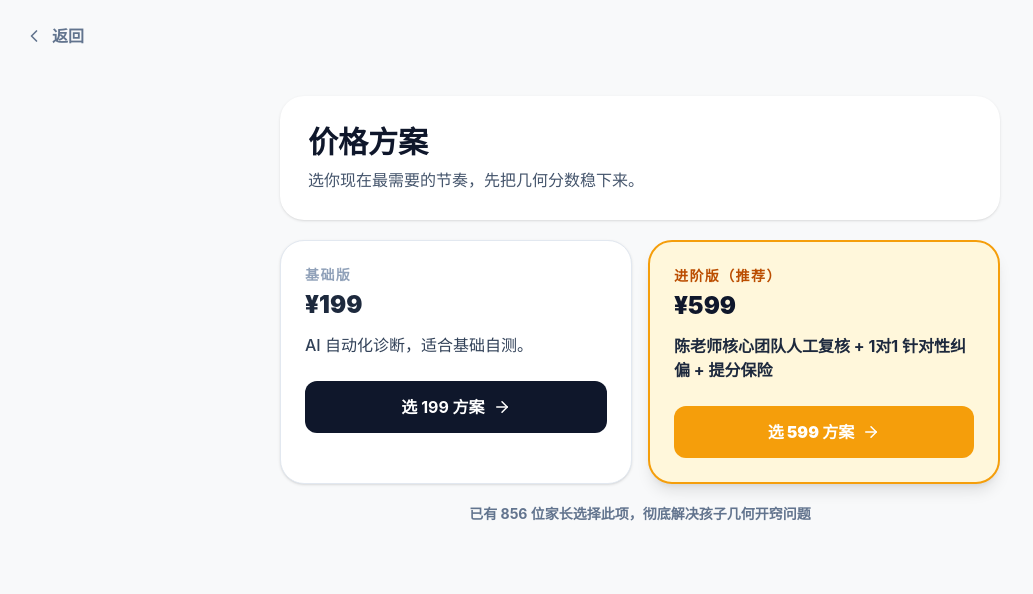
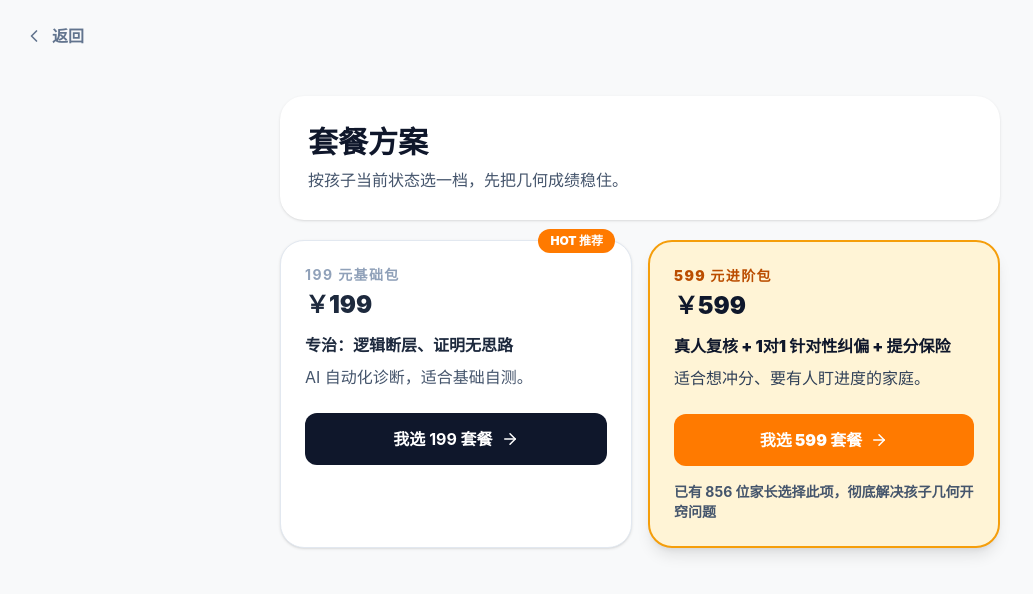
Before and after one commit to zy668559-lang/geom-awake, a Next.js app: page /pricing in a window 1280 px wide. Shown: the top 594 px of the page, without its empty margins (0-1033 px from the left). Built offline with nearby package versions, Linux system fonts and the light colour scheme.

Commit message:
feat(T-BIZ-002): humanize pricing and retest conversion UI

```diff
--- a/app/pricing/page.tsx
+++ b/app/pricing/page.tsx
@@ -20,41 +20,45 @@ export default function PricingPage() {
 
       <main className="flex-1 max-w-3xl mx-auto w-full p-6 space-y-5 pb-24">
         <header className="bg-white rounded-[24px] p-7 shadow-sm">
-          <h1 className="text-3xl font-black text-slate-900">价格方案</h1>
-          <p className="text-slate-600 mt-2">选你现在最需要的节奏，先把几何分数稳下来。</p>
+          <h1 className="text-3xl font-black text-slate-900">套餐方案</h1>
+          <p className="text-slate-600 mt-2">按孩子当前状态选一档，先把几何成绩稳住。</p>
         </header>
 
         <section className="grid grid-cols-1 md:grid-cols-2 gap-4">
-          <article className="bg-white border border-slate-200 rounded-[24px] p-6 shadow-sm">
-            <p className="text-sm font-bold text-slate-400 uppercase tracking-widest">基础版</p>
-            <h2 className="text-2xl font-black text-slate-800 mt-1">¥199</h2>
-            <p className="text-slate-700 font-medium mt-3">AI 自动化诊断，适合基础自测。</p>
+          <article className="relative bg-white border border-slate-200 rounded-[24px] p-6 shadow-sm">
+            <span className="absolute -top-3 right-4 bg-[#FF7A00] text-white text-xs font-black px-3 py-1 rounded-full">
+              HOT 推荐
+            </span>
+            <p className="text-sm font-bold text-slate-400 tracking-widest">199 元基础包</p>
+            <h2 className="text-2xl font-black text-slate-800 mt-1">￥199</h2>
+            <p className="text-slate-800 font-bold mt-3">专治：逻辑断层、证明无思路</p>
+            <p className="text-slate-600 mt-2">AI 自动化诊断，适合基础自测。</p>
             <button
               onClick={() => router.push("/upsell/submit?pkg=A")}
               className="mt-6 w-full bg-slate-900 text-white py-3.5 rounded-xl font-bold hover:opacity-90 transition-opacity flex items-center justify-center gap-2"
             >
-              选 199 方案
+              我选 199 套餐
               <ArrowRight size={18} />
             </button>
           </article>
 
-          <article className="bg-[#FFF7DB] border-2 border-[#F59E0B] rounded-[24px] p-6 shadow-lg">
-            <p className="text-sm font-bold text-amber-700 uppercase tracking-widest">进阶版（推荐）</p>
-            <h2 className="text-2xl font-black text-slate-900 mt-1">¥599</h2>
-            <p className="text-slate-800 font-bold mt-3">陈老师核心团队人工复核 + 1对1 针对性纠偏 + 提分保险</p>
+          <article className="bg-[#FFF4D6] border-2 border-[#F59E0B] rounded-[24px] p-6 shadow-lg">
+            <p className="text-sm font-black text-amber-700 tracking-widest">599 元进阶包</p>
+            <h2 className="text-2xl font-black text-slate-900 mt-1">￥599</h2>
+            <p className="text-slate-900 font-black mt-3">真人复核 + 1对1 针对性纠偏 + 提分保险</p>
+            <p className="text-slate-700 mt-2">适合想冲分、要有人盯进度的家庭。</p>
             <button
               onClick={() => router.push("/upsell/submit?pkg=B")}
-              className="mt-6 w-full bg-[#F59E0B] text-white py-3.5 rounded-xl font-black hover:brightness-105 transition-all flex items-center justify-center gap-2"
+              className="mt-6 w-full bg-[#FF7A00] text-white py-3.5 rounded-xl font-black hover:brightness-105 transition-all flex items-center justify-center gap-2"
             >
-              选 599 方案
+              我选 599 套餐
               <ArrowRight size={18} />
             </button>
+            <p className="text-sm text-slate-600 font-bold mt-4">
+              已有 856 位家长选择此项，彻底解决孩子几何开窍问题
+            </p>
           </article>
         </section>
-
-        <p className="text-center text-sm text-slate-500 font-bold">
-          已有 856 位家长选择此项，彻底解决孩子几何开窍问题
-        </p>
       </main>
     </div>
   );
--- a/app/retest/page.tsx
+++ b/app/retest/page.tsx
@@ -2,30 +2,30 @@
 
 import { useEffect, useMemo, useState } from "react";
 import { useRouter, useSearchParams } from "next/navigation";
-import { ChevronLeft, ArrowRight } from "lucide-react";
-import {
-    REPAIR_CAUSE_OPTIONS,
-    RepairCause,
-    isRepairCause,
-} from "@/data/training/repair_7days";
+import { ArrowRight, ChevronLeft, X } from "lucide-react";
+import { REPAIR_CAUSE_OPTIONS, RepairCause, isRepairCause } from "@/data/training/repair_7days";
 import { getRetest6QPack } from "@/data/retest_6q";
 
 type AnswerMap = Record<string, number | undefined>;
+
+function getQuickComment(rate: number): string {
+  if (rate >= 80) return "这轮状态很稳，已经有提分手感了。";
+  if (rate >= 60) return "方向是对的，再补两步就能稳住。";
+  if (rate >= 40) return "基础在，但关键步还没连上。";
+  return "别急，这只是初诊，先把方法踩稳。";
+}
 
 export default function RetestPage() {
   const router = useRouter();
   const searchParams = useSearchParams();
   const [selectedCause, setSelectedCause] = useState<RepairCause>("draw_line");
   const [answers, setAnswers] = useState<AnswerMap>({});
+  const [showRecommendModal, setShowRecommendModal] = useState(false);
 
   useEffect(() => {
     const fromQuery = searchParams.get("cause");
     const fromLocal = localStorage.getItem("repair_selected_cause");
-        const cause = isRepairCause(fromQuery)
-            ? fromQuery
-            : isRepairCause(fromLocal)
-                ? fromLocal
-                : "draw_line";
+    const cause = isRepairCause(fromQuery) ? fromQuery : isRepairCause(fromLocal) ? fromLocal : "draw_line";
     setSelectedCause(cause);
   }, [searchParams]);
 
@@ -40,12 +40,27 @@ export default function RetestPage() {
 
   const answeredCount = useMemo(
     () => pack.questions.filter((q) => answers[q.id] !== undefined).length,
-        [answers, pack.questions]
+    [answers, pack.questions],
   );
+
+  const instantStats = useMemo(() => {
+    let hitCount = 0;
+    let done = 0;
+
+    for (const q of pack.questions) {
+      const picked = answers[q.id];
+      if (picked === undefined) continue;
+      done += 1;
+      if (picked === q.correctOption) hitCount += 1;
+    }
+
+    const rate = done > 0 ? Math.round((hitCount / done) * 100) : 0;
+    return { done, hitCount, rate };
+  }, [answers, pack.questions]);
 
   const handleSubmit = () => {
     if (answeredCount < total) {
-            alert(`你还有 ${total - answeredCount} 题没选，先做完再交。`);
+      alert(`还有 ${total - answeredCount} 题没选，先做完再提交。`);
       return;
     }
 
@@ -75,7 +90,7 @@ export default function RetestPage() {
       hitRate,
       fixed,
       wrongItems,
-            verdict: fixed ? "这块已经明显稳住了。" : "还差一口气，再补两轮就稳。",
+      verdict: fixed ? "这块已经稳住了，继续把分数守住。" : "这块还没彻底稳，先再练一轮。",
       suggestion: fixed ? "进入 upsell" : "再练一轮",
     };
 
@@ -105,22 +120,19 @@ export default function RetestPage() {
           <ChevronLeft size={20} />
           返回特训
         </button>
-                <span className="mx-auto font-black text-slate-800 text-lg">复检小测</span>
+        <span className="mx-auto font-black text-slate-800 text-lg">静态小测</span>
         <div className="w-12" />
       </nav>
 
       <main className="flex-1 max-w-3xl mx-auto w-full p-6 space-y-6 pb-24">
         <section className="bg-white rounded-[24px] p-5 shadow-sm">
-                    <p className="text-xs font-bold text-slate-400 uppercase tracking-widest mb-3">先选这轮要复检的错因</p>
+          <p className="text-xs font-bold text-slate-400 uppercase tracking-widest mb-3">先选本轮要复检的错因线</p>
           <div className="grid grid-cols-1 md:grid-cols-3 gap-3">
             {REPAIR_CAUSE_OPTIONS.map((cause) => (
               <button
                 key={cause.key}
                 onClick={() => setSelectedCause(cause.key)}
-                                className={`rounded-2xl px-4 py-3 text-left border-2 transition-all ${selectedCause === cause.key
-                                    ? "border-[#667EEA] bg-[#667EEA]/5"
-                                    : "border-slate-100 bg-slate-50 hover:bg-slate-100"
-                                    }`}
+                className={`rounded-2xl px-4 py-3 text-left border-2 transition-all ${selectedCause === cause.key ? "border-[#667EEA] bg-[#667EEA]/5" : "border-slate-100 bg-slate-50 hover:bg-slate-100"}`}
               >
                 <p className="text-sm font-black text-slate-800">{cause.label}</p>
                 <p className="text-xs text-slate-500 mt-1">{cause.subtitle}</p>
@@ -131,18 +143,38 @@ export default function RetestPage() {
 
         <section className="bg-white rounded-[24px] p-5 shadow-sm">
           <div className="flex items-center justify-between mb-3">
-                        <h1 className="text-xl font-black text-slate-800">{pack.label} · 复检题（{total}题）</h1>
-                        <span className="text-sm font-bold text-slate-500">已完成 {answeredCount}/{total}</span>
+            <h1 className="text-xl font-black text-slate-800">
+              {pack.label} · 复检题（{total}题）
+            </h1>
+            <span className="text-sm font-bold text-slate-500">
+              已完成 {answeredCount}/{total}
+            </span>
           </div>
-                    <p className="text-sm text-slate-500">只做静态小测，不调用任何外部服务。选完直接出对比结果。</p>
+          <p className="text-sm text-slate-500">这轮只做静态小测，不调外部接口。</p>
         </section>
+
+        {instantStats.done > 0 ? (
+          <section className="bg-white rounded-[24px] p-5 shadow-sm border border-[#667EEA]/20 animate-in fade-in slide-in-from-top-2 duration-200">
+            <p className="text-xs font-bold text-[#667EEA] uppercase tracking-widest mb-2">即时结果图</p>
+            <div className="w-full h-3 rounded-full bg-slate-100 overflow-hidden">
+              <div
+                className="h-3 bg-[#667EEA] transition-all duration-150"
+                style={{ width: `${Math.max(8, instantStats.rate)}%` }}
+              />
+            </div>
+            <p className="text-sm text-slate-600 mt-2">
+              当前命中率：<span className="font-black text-slate-800">{instantStats.rate}%</span>（命中 {instantStats.hitCount}/{instantStats.done}）
+            </p>
+            <p className="text-base font-bold text-slate-800 mt-2">一句话点评：{getQuickComment(instantStats.rate)}</p>
+          </section>
+        ) : null}
 
         <div className="space-y-4">
           {pack.questions.map((q, idx) => (
             <section key={q.id} className="bg-white rounded-[24px] p-5 shadow-sm">
               <p className="text-xs text-slate-400 font-bold tracking-widest uppercase mb-2">第 {idx + 1} 题</p>
               <p className="text-lg font-bold text-slate-800 mb-2">{q.stem}</p>
-                            <p className="text-sm text-slate-500 mb-4">从三个选项里选你最稳的答案。</p>
+              <p className="text-sm text-slate-500 mb-4">从三个选项里，选你现在最稳的一项。</p>
               <div className="space-y-2">
                 {q.options.map((option, optionIdx) => {
                   const active = answers[q.id] === optionIdx;
@@ -150,10 +182,7 @@ export default function RetestPage() {
                     <button
                       key={option}
                       onClick={() => setAnswers((prev) => ({ ...prev, [q.id]: optionIdx }))}
-                                            className={`w-full text-left rounded-xl px-4 py-3 border transition-all ${active
-                                                ? "border-[#667EEA] bg-[#667EEA]/5 text-slate-800"
-                                                : "border-slate-200 bg-slate-50 text-slate-600 hover:bg-slate-100"
-                                                }`}
+                      className={`w-full text-left rounded-xl px-4 py-3 border transition-all ${active ? "border-[#667EEA] bg-[#667EEA]/5 text-slate-800" : "border-slate-200 bg-slate-50 text-slate-600 hover:bg-slate-100"}`}
                     >
                       {option}
                     </button>
@@ -164,14 +193,52 @@ export default function RetestPage() {
           ))}
         </div>
 
+        <section className="bg-amber-50 border border-amber-200 rounded-[20px] p-4">
+          <p className="text-slate-800 font-bold">
+            这只是初诊，点击“深度 AI 诊断”获取完整避坑指南
+          </p>
+          <button
+            onClick={() => setShowRecommendModal(true)}
+            className="mt-3 bg-[#1A1A1A] text-white px-5 py-2.5 rounded-xl font-bold"
+          >
+            深度 AI 诊断
+          </button>
+        </section>
+
         <button
           onClick={handleSubmit}
           className="w-full bg-[#1A1A1A] text-white text-xl font-bold py-5 rounded-[24px] shadow-lg hover:scale-[1.01] active:scale-[0.98] transition-all flex items-center justify-center gap-2"
         >
-                    提交复检，生成对比
+          提交小测，生成正式结果
           <ArrowRight size={20} />
         </button>
       </main>
+
+      {showRecommendModal ? (
+        <div className="fixed inset-0 z-50 bg-black/45 flex items-center justify-center p-5">
+          <div className="w-full max-w-md bg-white rounded-[24px] p-6 shadow-2xl relative">
+            <button
+              onClick={() => setShowRecommendModal(false)}
+              className="absolute right-4 top-4 w-8 h-8 rounded-full bg-slate-100 text-slate-500 flex items-center justify-center"
+              aria-label="关闭推荐窗口"
+            >
+              <X size={16} />
+            </button>
+            <p className="text-xl font-black text-slate-900 leading-relaxed mt-4">病根在这里</p>
+            <p className="text-xl font-black text-slate-900 leading-relaxed">解药是这个</p>
+            <p className="text-xl font-black text-slate-900 leading-relaxed mb-6">点这里立即开窍</p>
+            <button
+              onClick={() => {
+                setShowRecommendModal(false);
+                router.push("/processing");
+              }}
+              className="w-full bg-[#FF7A00] text-white font-black text-lg py-4 rounded-2xl shadow-lg hover:brightness-105 transition-all"
+            >
+              获取我的专属开窍路书
+            </button>
+          </div>
+        </div>
+      ) : null}
     </div>
   );
 }
--- a/app/retest/result/page.tsx
+++ b/app/retest/result/page.tsx
@@ -34,8 +34,8 @@ export default function RetestResultPage() {
   const hitRate = Number.parseInt(searchParams.get("hitRate") || "0", 10);
   const fixed = searchParams.get("fixed") === "1";
   const verdict = fixed
-    ? "这块已经稳住了，接下来把分数守住就行。"
-    : "这块还没彻底稳，先再练一轮马上会好很多。";
+    ? "你这块已经稳住了，接下来守分就行。"
+    : "你这块还在晃，先再练一轮马上会更稳。";
   const wrongReasonsRaw = searchParams.get("wrongReasons") || "";
 
   const wrongReasons = useMemo(() => {
@@ -51,9 +51,9 @@ export default function RetestResultPage() {
           className="flex items-center gap-2 text-slate-400 font-bold hover:text-slate-600 transition-colors"
         >
           <ChevronLeft size={20} />
-          返回复检
+          返回小测
         </button>
-        <span className="mx-auto font-black text-slate-800 text-lg">复检结果</span>
+        <span className="mx-auto font-black text-slate-800 text-lg">小测结果</span>
         <div className="w-12" />
       </nav>
 
@@ -63,7 +63,7 @@ export default function RetestResultPage() {
             {fixed ? <CheckCircle2 className="text-green-500" size={28} /> : <CircleAlert className="text-amber-500" size={28} />}
             <h1 className="text-2xl font-black text-slate-800">{fixed ? "这块基本修住了" : "这块还要再练一轮"}</h1>
           </div>
-          <p className="text-lg text-slate-700">陈老师结论：{verdict}</p>
+          <p className="text-lg text-slate-700">一句话点评：{verdict}</p>
         </section>
 
         <section className="grid grid-cols-1 md:grid-cols-2 gap-4">
@@ -95,7 +95,7 @@ export default function RetestResultPage() {
 
         <section className="grid grid-cols-1 md:grid-cols-2 gap-3">
           <button
-            onClick={() => router.push(`/repair?cause=${cause}`)}
+            onClick={() => router.push(`/retest?cause=${cause}`)}
             className="w-full bg-white border border-slate-200 text-slate-700 text-lg font-bold py-4 rounded-[20px] shadow-sm hover:bg-slate-50 transition-all"
           >
             再练一轮
```
Also changed, not shown: 2 other files (tests, documents, lock files or other folders). Lines whose indentation alone changed are shown as unchanged.
